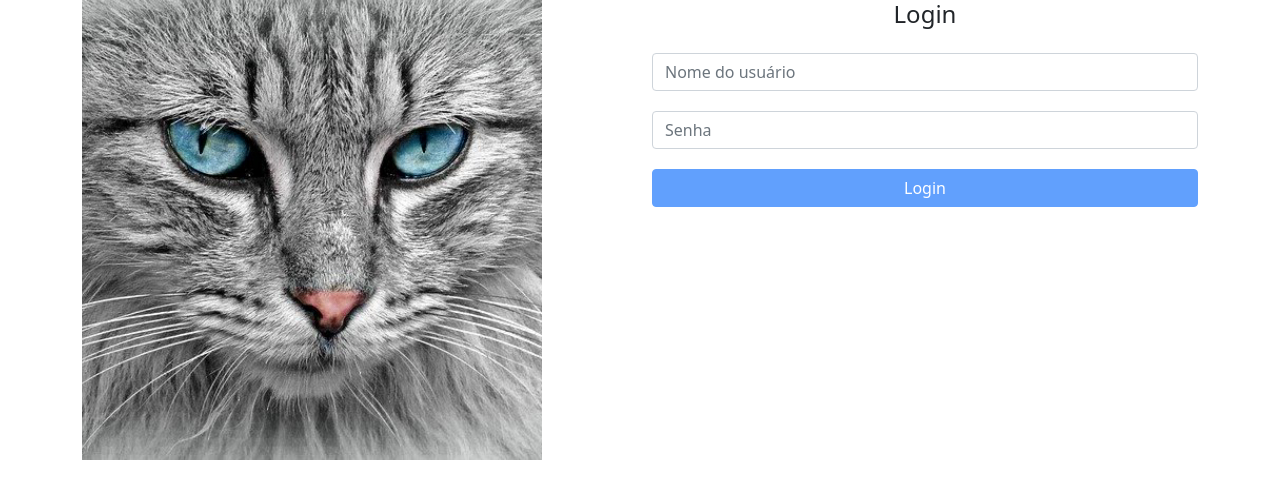
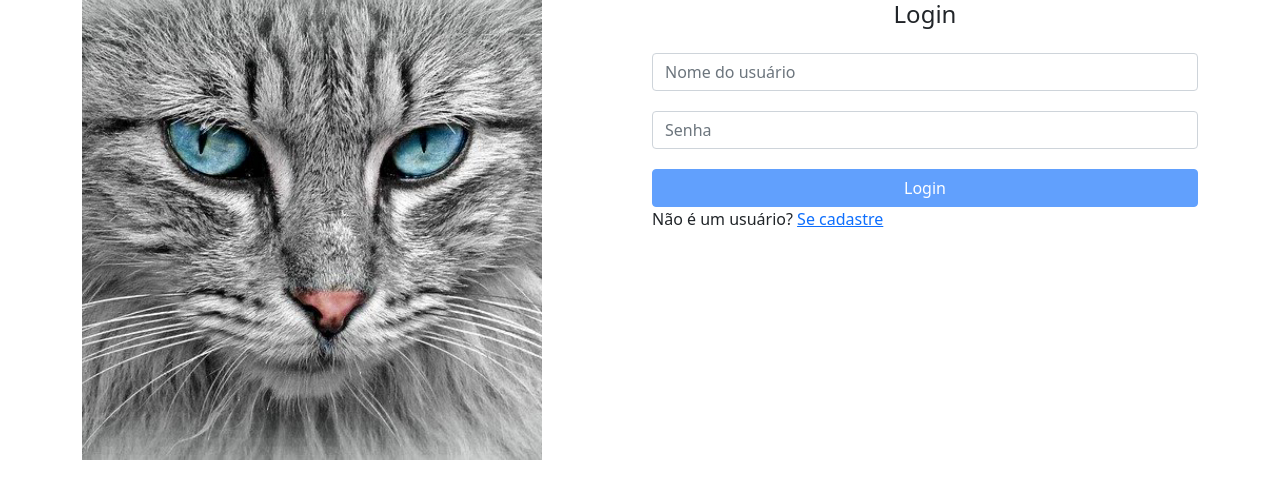
Before and after one commit to RyamSousa/gatitobook, an Angular app: page /home in a window 1280 px wide. Shown: the top 498 px of the page. Built offline with nearby package versions, Linux system fonts and the light colour scheme; no server answers.

Commit message:
:sparkles: added router in to 'login' and 'novo-usuario' forms

```diff
--- a/src/app/home/login/login.component.html
+++ b/src/app/home/login/login.component.html
@@ -36,3 +36,4 @@
 		Login
 	</button>
 </form>
+<p>Não é um usuário? <a [routerLink]="['novousuario']">Se cadastre</a></p>
--- a/src/app/home/novo-usuario/novo-usuario.component.html
+++ b/src/app/home/novo-usuario/novo-usuario.component.html
@@ -16,3 +16,4 @@
 
 	<button class="btn btn-primary btn-block">Cadastro</button>
 </form>
+<p>Já é um usuário? <a [routerLink]="['']">Faça login</a></p>
```
